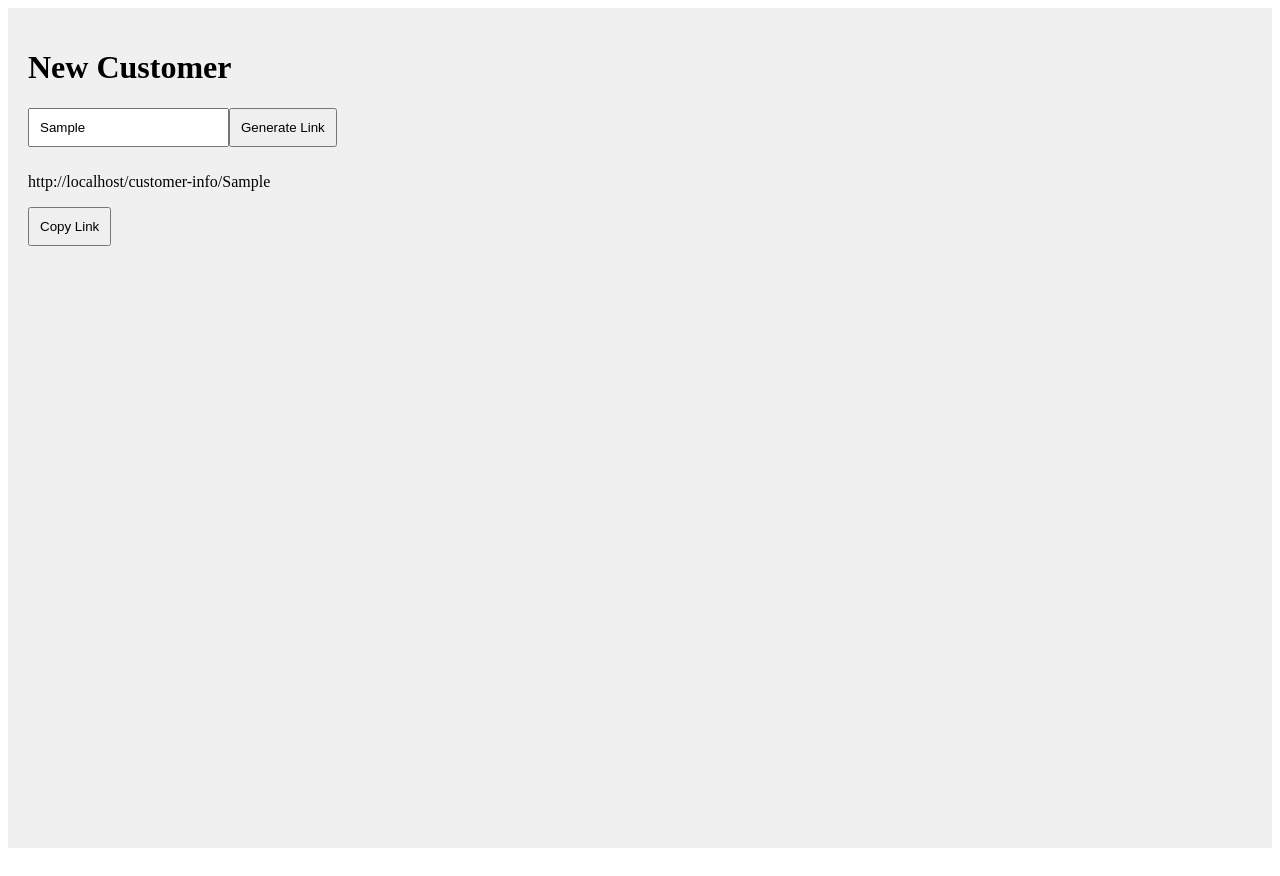
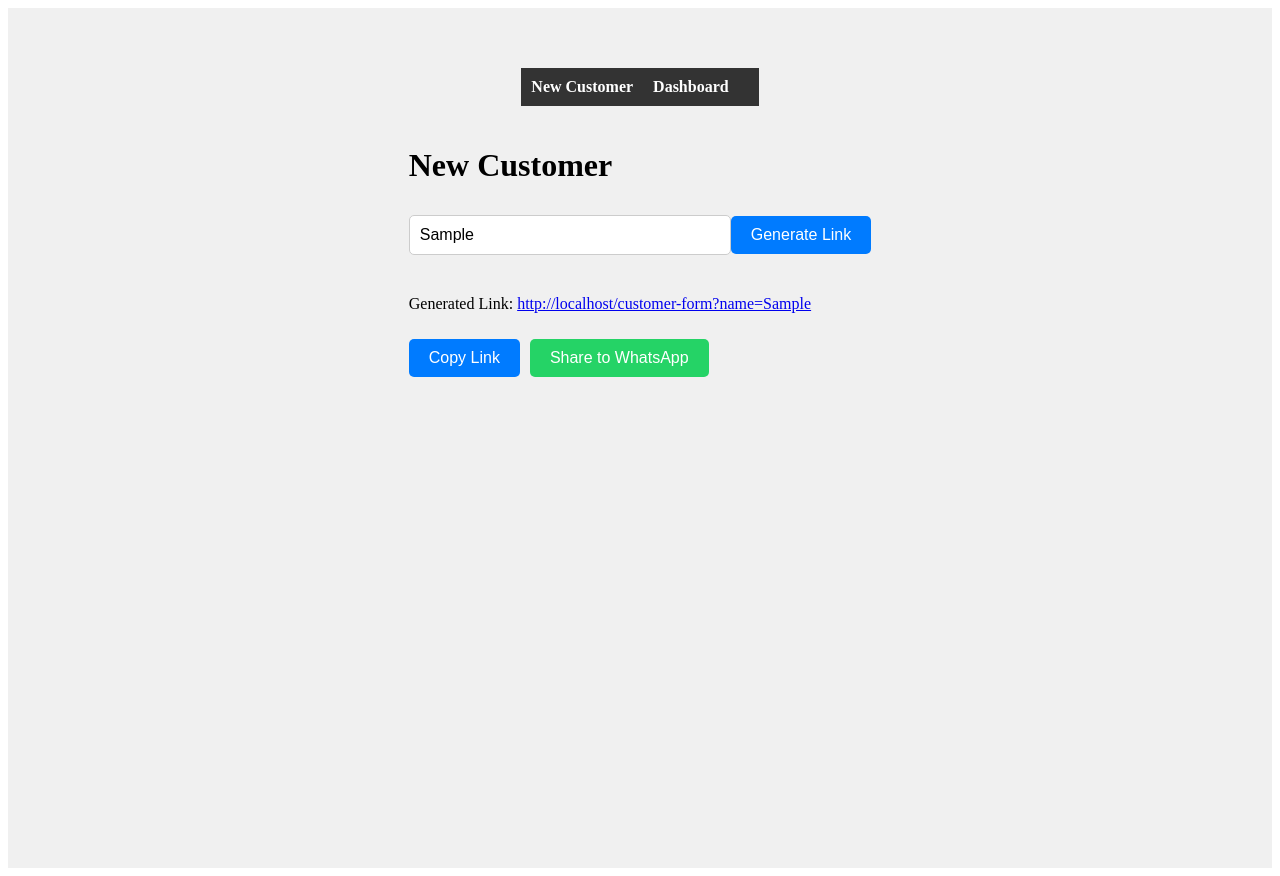
Before and after one commit to nevinsebastian/rto-tvs, a React (Create React App) app: page /new-customer in a window 1280 px wide. Both pictures are taken after typing "Sample" into the empty fields and a click on the button "Generate Link". Built offline with nearby package versions, Linux system fonts and the light colour scheme.

Commit message:
data collection

```diff
--- a/src/App.js
+++ b/src/App.js
@@ -13,7 +13,8 @@ const App = () => {
         <Route path="/" element={<SalesExecutiveHome />} />
         <Route path="/new-customer" element={<NewCustomer />} />
         <Route path="/dashboard" element={<Dashboard />} />
-        <Route path="/customer-info/:name" element={<CustomerInfo />} />
+        {/* Update this path to match URLs with query strings */}
+        <Route path="/customer-form" element={<CustomerInfo />} />
       </Routes>
     </Router>
   );
--- a/src/pages/CustomerInfo.js
+++ b/src/pages/CustomerInfo.js
@@ -1,13 +1,19 @@
 import React from 'react';
-import { useParams } from 'react-router-dom';
+import { useLocation } from 'react-router-dom';
 
 const CustomerInfo = () => {
-  const { name } = useParams();
+  const location = useLocation();
+  const queryParams = new URLSearchParams(location.search);
+  const name = queryParams.get('name');
 
   return (
     <div style={styles.container}>
       <h1>Customer Data Collection Page</h1>
-      <p>Welcome, {decodeURIComponent(name)}! Please fill in your details below.</p>
+      {name ? (
+        <p>Welcome, {decodeURIComponent(name)}! Please fill in your details below.</p>
+      ) : (
+        <p>Customer name is not available.</p>
+      )}
       {/* Add your customer data collection form here */}
     </div>
   );
--- a/src/pages/NewCustomer.js
+++ b/src/pages/NewCustomer.js
@@ -1,13 +1,17 @@
 import React, { useState } from 'react';
+import Navbar from '../components/Navbar';
 
 const NewCustomer = () => {
   const [customerName, setCustomerName] = useState('');
   const [generatedLink, setGeneratedLink] = useState('');
 
   const handleGenerateLink = () => {
-    const uniqueId = encodeURIComponent(customerName);
-    const link = `${window.location.origin}/customer-info/${uniqueId}`;
+    if (customerName.trim() !== '') {
+      const link = `${window.location.origin}/customer-form?name=${encodeURIComponent(customerName)}`;
       setGeneratedLink(link);
+    } else {
+      alert('Please enter a customer name');
+    }
   };
 
   const copyToClipboard = () => {
@@ -23,7 +27,7 @@ const NewCustomer = () => {
       // Fallback for older browsers
       const textarea = document.createElement('textarea');
       textarea.value = generatedLink;
-      textarea.style.position = 'fixed';  // Avoid scrolling to bottom
+      textarea.style.position = 'fixed'; // Avoid scrolling to bottom
       document.body.appendChild(textarea);
       textarea.focus();
       textarea.select();
@@ -43,9 +47,15 @@ const NewCustomer = () => {
     }
   };
 
+  const shareToWhatsApp = () => {
+    const whatsappUrl = `https://wa.me/?text=${encodeURIComponent(generatedLink)}`;
+    window.open(whatsappUrl, '_blank');
+  };
 
   return (
     <div style={styles.container}>
+      <Navbar />
+      <div style={styles.content}>
         <h1>New Customer</h1>
         <input
           type="text"
@@ -57,31 +67,55 @@ const NewCustomer = () => {
         <button onClick={handleGenerateLink} style={styles.button}>
           Generate Link
         </button>
+
         {generatedLink && (
-        <div>
-          <p>{generatedLink}</p>
+          <div style={styles.linkContainer}>
+            <p>Generated Link: <a href={generatedLink} target="_blank" rel="noopener noreferrer">{generatedLink}</a></p>
             <button onClick={copyToClipboard} style={styles.button}>
               Copy Link
             </button>
+            <button onClick={shareToWhatsApp} style={{ ...styles.button, backgroundColor: '#25D366', marginLeft: '10px' }}>
+              Share to WhatsApp
+            </button>
           </div>
         )}
+      </div>
     </div>
   );
 };
 
 const styles = {
   container: {
-    padding: '20px',
+    paddingTop: '60px', // Adjust based on navbar height
+    display: 'flex',
+    flexDirection: 'column',
+    alignItems: 'center',
     background: '#f0f0f0',
     minHeight: '100vh',
   },
+  content: {
+    padding: '20px',
+  },
   input: {
     padding: '10px',
-    marginBottom: '10px',
+    fontSize: '16px',
+    marginBottom: '20px',
+    borderRadius: '5px',
+    border: '1px solid #ccc',
+    width: '300px',
   },
   button: {
-    padding: '10px',
+    padding: '10px 20px',
+    fontSize: '16px',
+    borderRadius: '5px',
+    border: 'none',
     cursor: 'pointer',
+    backgroundColor: '#007BFF',
+    color: '#fff',
+    marginTop: '10px',
+  },
+  linkContainer: {
+    marginTop: '20px',
   },
 };
 
```
Lines whose indentation alone changed are shown as unchanged.
